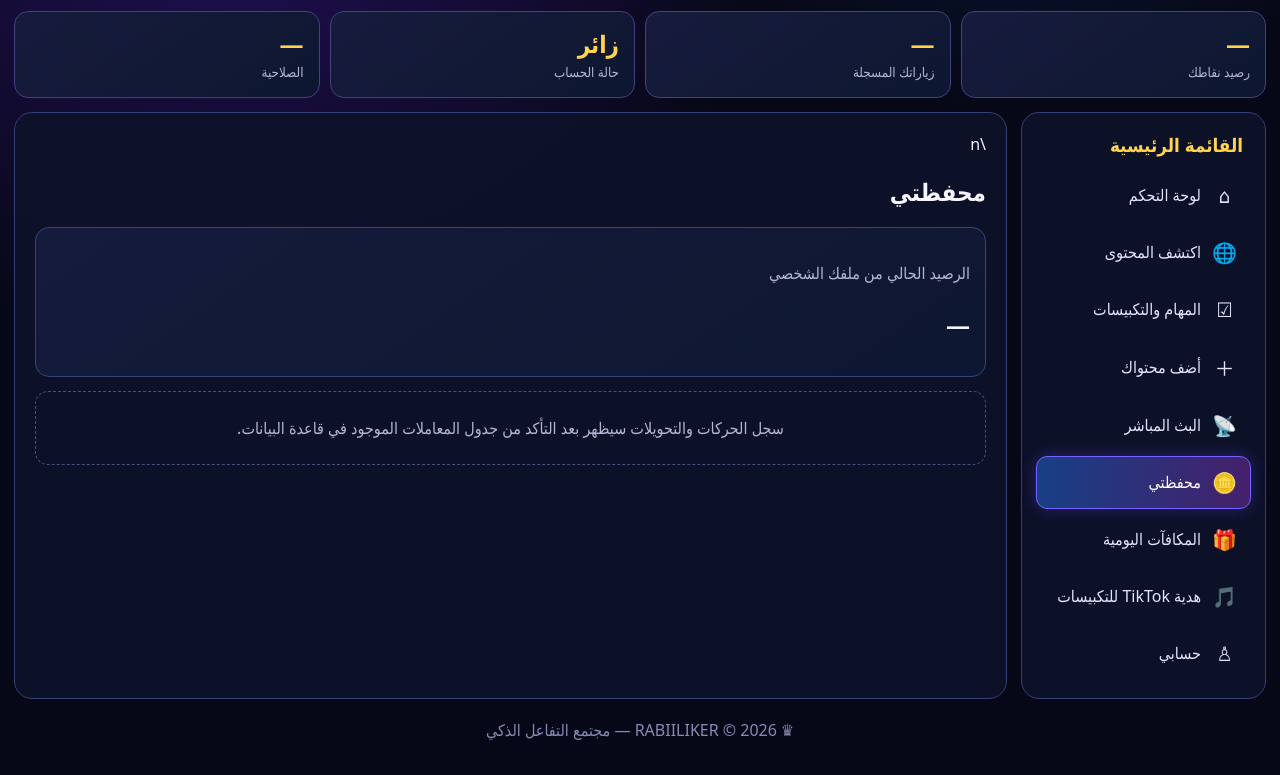
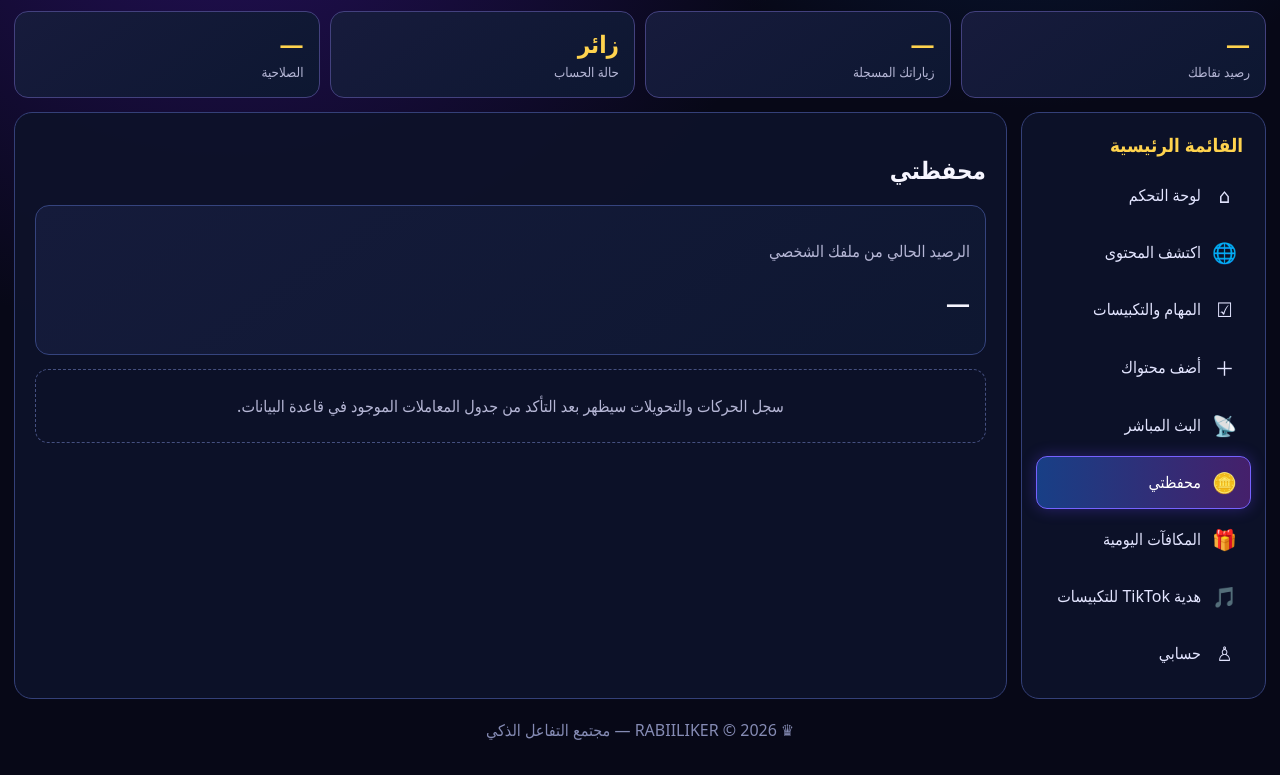
Before and after one commit to portoreco474-dotcom/RABIILIKER-, a plain HTML site: page index.html in a window 1280 px wide. Both pictures are taken after a click on the button "🪙 محفظتي". Shown: the part 544-1319 px from the top of the page. Drawn offline with nearby package versions, Linux system fonts and the light colour scheme.

Commit message:
Fix stray newline text before wallet section

```diff
--- a/index.html
+++ b/index.html
@@ -23,7 +23,8 @@
 <section id="tasks" class="page hidden"><h2>المهام والتكبيسات</h2><p class="sub">ستظهر هنا المهام المتاحة، شروط الإنجاز، وإثبات التنفيذ.</p><div class="empty">قسم المهام ظاهر، لكن نظام إنشاء المهام والتحقق وصرف النقاط يحتاج مراجعة جداول Supabase وسياسات RLS قبل تفعيله. لن نعرض مهاماً وهمية.</div></section>
 <section id="add" class="page hidden"><h2>أضف محتواك</h2><p class="sub">أضف رابطاً عاماً من إحدى المنصات الخمس المعتمدة.</p><form id="addForm" class="form"><select id="platform"><option>Facebook</option><option>Facebook Page</option><option>TikTok</option><option>YouTube</option><option>Instagram</option></select><input id="linkTitle" maxlength="100" placeholder="عنوان المحتوى" required><input id="socialUrl" type="url" placeholder="رابط HTTPS" required><textarea id="linkDescription" rows="3" maxlength="500" placeholder="وصف اختياري"></textarea><button class="btn primary">نشر الرابط</button></form><div id="addMsg" class="msg"></div></section>
 <section id="live" class="page hidden"><h2>البث المباشر</h2><p class="sub">مساحة لمشاركة رابط البث المباشر يدوياً.</p><div class="empty">سيتم تفعيل النشر وإدارة روابط البث بعد إضافة قواعد البيانات المناسبة. لا يوجد إرسال تكبيسات آلية.</div></section>
-<section id="tiktokGift" class="page hidden"><h2>🎵 هدية TikTok للتكبيسات</h2><p class="sub">هدية مستقلة عن النقاط والمهام، مخصصة لعداد التكبيسات الداخلي فقط.</p><div class="tile"><p class="muted">رصيد الهدية اليومي</p><h2 id="ttGiftRemaining">20,000</h2><p class="muted" id="ttGiftStatus">سجّل الدخول لاستلام هديتك اليومية.</p><div class="actions"><button class="btn primary" id="ttGiftClaim">استلام 20,000 تكبيسة</button><button class="btn" id="ttGiftTap" disabled>احتساب تكبيسة داخلية</button></div><p class="muted" id="ttGiftUsed">المستهلك: 0</p><p class="muted">هذا عدّاد داخلي داخل RABIILIKER؛ لا ينفّذ نقرات أو إعجابات أو مشاهدات على TikTok ولا يتصل بحساب TikTok.</p></div></section>\n<section id="wallet" class="page hidden"><h2>محفظتي</h2><div class="tile"><p class="muted">الرصيد الحالي من ملفك الشخصي</p><h2 id="walletBalance">—</h2></div><div class="empty">سجل الحركات والتحويلات سيظهر بعد التأكد من جدول المعاملات الموجود في قاعدة البيانات.</div></section>
+<section id="tiktokGift" class="page hidden"><h2>🎵 هدية TikTok للتكبيسات</h2><p class="sub">هدية مستقلة عن النقاط والمهام، مخصصة لعداد التكبيسات الداخلي فقط.</p><div class="tile"><p class="muted">رصيد الهدية اليومي</p><h2 id="ttGiftRemaining">20,000</h2><p class="muted" id="ttGiftStatus">سجّل الدخول لاستلام هديتك اليومية.</p><div class="actions"><button class="btn primary" id="ttGiftClaim">استلام 20,000 تكبيسة</button><button class="btn" id="ttGiftTap" disabled>احتساب تكبيسة داخلية</button></div><p class="muted" id="ttGiftUsed">المستهلك: 0</p><p class="muted">هذا عدّاد داخلي داخل RABIILIKER؛ لا ينفّذ نقرات أو إعجابات أو مشاهدات على TikTok ولا يتصل بحساب TikTok.</p></div></section>
+<section id="wallet" class="page hidden"><h2>محفظتي</h2><div class="tile"><p class="muted">الرصيد الحالي من ملفك الشخصي</p><h2 id="walletBalance">—</h2></div><div class="empty">سجل الحركات والتحويلات سيظهر بعد التأكد من جدول المعاملات الموجود في قاعدة البيانات.</div></section>
 <section id="rewards" class="page hidden"><h2>المكافآت اليومية</h2><div class="tile"><h3>🎁 مكافأة تسجيل الدخول</h3><p class="muted">المكافأة المطلوبة في مواصفات المشروع: 1,000 نقطة كل 24 ساعة.</p><button class="btn" disabled>الاستلام غير مفعّل حالياً</button><p class="muted">لم نفعّل الصرف لأن دالة Supabase الحالية معروفة بأنها تمنح 100 نقطة؛ يلزم تحديث آمن للخادم أولاً حتى لا تختلف الواجهة عن الرصيد الحقيقي.</p></div></section>
 <section id="account" class="page hidden"><h2>حسابي</h2><div id="authForm" class="form"><input id="email" type="email" placeholder="البريد الإلكتروني" autocomplete="email" required><input id="password" type="password" placeholder="كلمة المرور" autocomplete="current-password" required><div class="actions"><button class="btn primary" type="button" id="loginBtn">تسجيل الدخول</button><button class="btn" type="button" id="signupBtn">إنشاء حساب</button></div></div><div id="userArea" class="hidden tile"><p>الحساب المتصل:</p><b id="userEmail"></b><p id="userRole" class="muted"></p><button class="btn danger" id="logoutBtn">تسجيل الخروج</button></div><div id="authMsg" class="msg"></div></section>
 <section id="users" class="page hidden"><h2>المستخدمون</h2><div class="head"><p class="sub">قراءة بيانات الحسابات الحالية فقط.</p><button class="btn" id="reloadUsers">تحديث</button></div><div id="adminList"></div></section>
```
